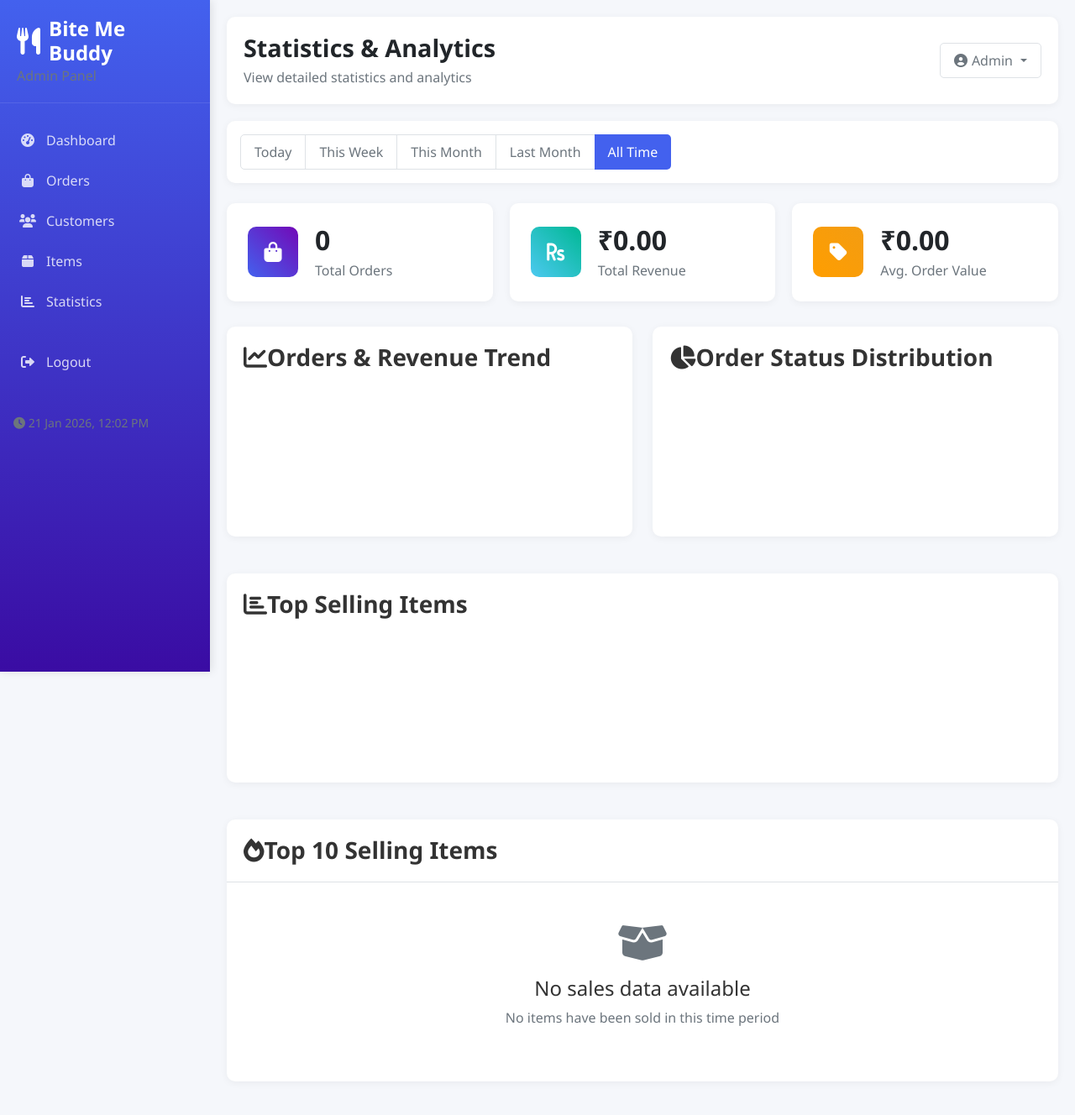
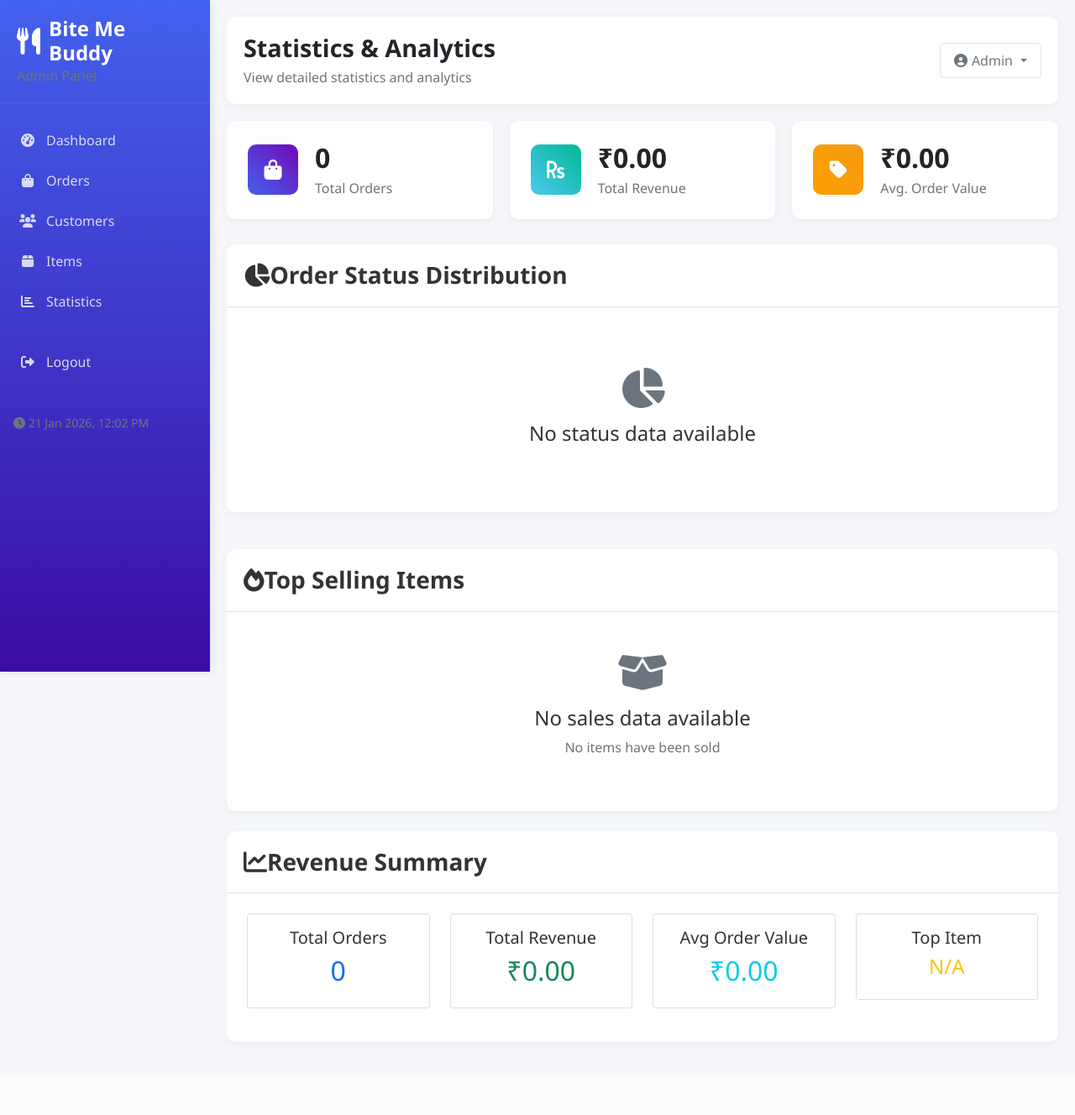
Before and after one commit to my-bmb/BMB.order.management.admin., a Flask app: template templates/statistics.html in a window 1280 px wide. Shown: the whole page at 84% size. After the commit the page ends 1243 px from the top, so only its background shows below. Run offline with Flask 3, Linux system fonts and the light colour scheme; the template is opened without the code that fills it, so the values that code supplies are empty; a map, chart or similar area stays blank.

Commit message:
Update statistics.html

```diff
--- a/templates/statistics.html
+++ b/templates/statistics.html
@@ -6,29 +6,6 @@
 {% block page_subtitle %}View detailed statistics and analytics{% endblock %}
 
 {% block content %}
-<!-- Time Period Filter -->
-<div class="table-container mb-4">
-    <div class="p-3">
-        <div class="btn-group" role="group">
-            <button class="btn btn-outline time-period-btn" data-period="today">
-                Today
-            </button>
-            <button class="btn btn-outline time-period-btn" data-period="week">
-                This Week
-            </button>
-            <button class="btn btn-outline time-period-btn" data-period="month">
-                This Month
-            </button>
-            <button class="btn btn-outline time-period-btn" data-period="last_month">
-                Last Month
-            </button>
-            <button class="btn btn-outline time-period-btn" data-period="">
-                All Time
-            </button>
-        </div>
-    </div>
-</div>
-
 <!-- Stats Cards -->
 <div class="stats-grid">
     <div class="stat-card">
@@ -46,7 +23,7 @@
             <i class="fas fa-rupee-sign"></i>
         </div>
         <div class="stat-info">
-            <h3>{{ stats.totals.total_revenue_formatted or '₹0.00' }}</h3>
+            <h3>{{ stats.totals.total_revenue_formatted or format_currency(0) }}</h3>
             <p>Total Revenue</p>
         </div>
     </div>
@@ -56,43 +33,42 @@
             <i class="fas fa-tag"></i>
         </div>
         <div class="stat-info">
-            <h3>{{ stats.totals.avg_order_value_formatted or '₹0.00' }}</h3>
+            <h3>{{ stats.totals.avg_order_value_formatted or format_currency(0) }}</h3>
             <p>Avg. Order Value</p>
         </div>
     </div>
 </div>
 
-<!-- Charts -->
+<!-- Status Distribution -->
 <div class="row mt-4">
-    <div class="col-lg-6">
-        <div class="chart-container">
-            <div class="chart-header">
-                <h3><i class="fas fa-chart-line mr-2"></i>Orders & Revenue Trend</h3>
-            </div>
-            <canvas id="orders-timeline-chart"
-                    data-chart='{{ chart_data.timeline|tojson|safe }}'></canvas>
-        </div>
-    </div>
-
-    <div class="col-lg-6">
-        <div class="chart-container">
-            <div class="chart-header">
+    <div class="col-lg-12">
+        <div class="table-container">
+            <div class="table-header">
                 <h3><i class="fas fa-chart-pie mr-2"></i>Order Status Distribution</h3>
             </div>
-            <canvas id="status-distribution-chart"
-                    data-chart='{{ chart_data.status|tojson|safe }}'></canvas>
-        </div>
-    </div>
-</div>
-
-<div class="row mt-4">
-    <div class="col-lg-12">
-        <div class="chart-container">
-            <div class="chart-header">
-                <h3><i class="fas fa-chart-bar mr-2"></i>Top Selling Items</h3>
+            <div class="p-4">
+                <div class="row">
+                    {% if stats.status_distribution %}
+                        {% for status in stats.status_distribution %}
+                        <div class="col-md-4 mb-3">
+                            <div class="card">
+                                <div class="card-body text-center">
+                                    <div class="display-4">{{ status.count }}</div>
+                                    <span class="badge badge-{{ get_status_badge(status.status) }} p-2">
+                                        {{ status.status|title }}
+                                    </span>
+                                </div>
+                            </div>
+                        </div>
+                        {% endfor %}
+                    {% else %}
+                        <div class="col-12 text-center py-5">
+                            <i class="fas fa-chart-pie fa-3x text-muted mb-3"></i>
+                            <h4>No status data available</h4>
+                        </div>
+                    {% endif %}
+                </div>
             </div>
-            <canvas id="top-items-chart"
-                    data-chart='{{ chart_data.items|tojson|safe }}'></canvas>
         </div>
     </div>
 </div>
@@ -100,7 +76,7 @@
 <!-- Top Items Table -->
 <div class="table-container mt-4">
     <div class="table-header">
-        <h3><i class="fas fa-fire mr-2"></i>Top 10 Selling Items</h3>
+        <h3><i class="fas fa-fire mr-2"></i>Top Selling Items</h3>
     </div>
 
     {% if stats.top_items %}
@@ -116,11 +92,10 @@
                     </tr>
                 </thead>
                 <tbody>
-                    {% for item in stats.top_items[:10] %}
+                    {% for item in stats.top_items %}
                     <tr>
                         <td>
-                            <strong>{{ item.item_name }}</strong><br>
-                            <small class="text-muted">{{ item.item_description[:50] if item.item_description else '' }}{% if item.item_description and item.item_description|length > 50 %}...{% endif %}</small>
+                            <strong>{{ item.item_name }}</strong>
                         </td>
                         <td>
                             <span class="badge badge-{{ 'info' if item.item_type == 'service' else 'success' }}">
@@ -145,25 +120,58 @@
         <div class="text-center py-5">
             <i class="fas fa-box-open fa-3x text-muted mb-3"></i>
             <h4>No sales data available</h4>
-            <p class="text-muted">No items have been sold in this time period</p>
+            <p class="text-muted">No items have been sold</p>
         </div>
     {% endif %}
 </div>
 
+<!-- Revenue Timeline -->
+<div class="table-container mt-4">
+    <div class="table-header">
+        <h3><i class="fas fa-chart-line mr-2"></i>Revenue Summary</h3>
+    </div>
+    <div class="p-4">
+        <div class="row text-center">
+            <div class="col-md-3 mb-3">
+                <div class="card">
+                    <div class="card-body">
+                        <h5 class="card-title">Total Orders</h5>
+                        <h2 class="text-primary">{{ stats.totals.total_orders or 0 }}</h2>
+                    </div>
+                </div>
+            </div>
+            <div class="col-md-3 mb-3">
+                <div class="card">
+                    <div class="card-body">
+                        <h5 class="card-title">Total Revenue</h5>
+                        <h2 class="text-success">{{ stats.totals.total_revenue_formatted or format_currency(0) }}</h2>
+                    </div>
+                </div>
+            </div>
+            <div class="col-md-3 mb-3">
+                <div class="card">
+                    <div class="card-body">
+                        <h5 class="card-title">Avg Order Value</h5>
+                        <h2 class="text-info">{{ stats.totals.avg_order_value_formatted or format_currency(0) }}</h2>
+                    </div>
+                </div>
+            </div>
+            <div class="col-md-3 mb-3">
+                <div class="card">
+                    <div class="card-body">
+                        <h5 class="card-title">Top Item</h5>
+                        <h4 class="text-warning">
+                            {% if stats.top_items %}
+                                {{ stats.top_items[0].item_name }}
+                            {% else %}
+                                N/A
+                            {% endif %}
+                        </h4>
+                    </div>
+                </div>
+            </div>
+        </div>
+    </div>
+</div>
+
 {% endblock %}
-
-{% block extra_js %}
-<script>
-    // Set active time period button
-    $('.time-period-btn').each(function() {
-        if ($(this).data('period') === '{{ time_period }}') {
-            $(this).removeClass('btn-outline').addClass('btn-primary');
-        }
-    });
-
-    // Refresh charts when changing time period
-    $('.time-period-btn').click(function() {
-        showLoading('Loading statistics...');
-    });
-</script>
-{% endblock %}
```
